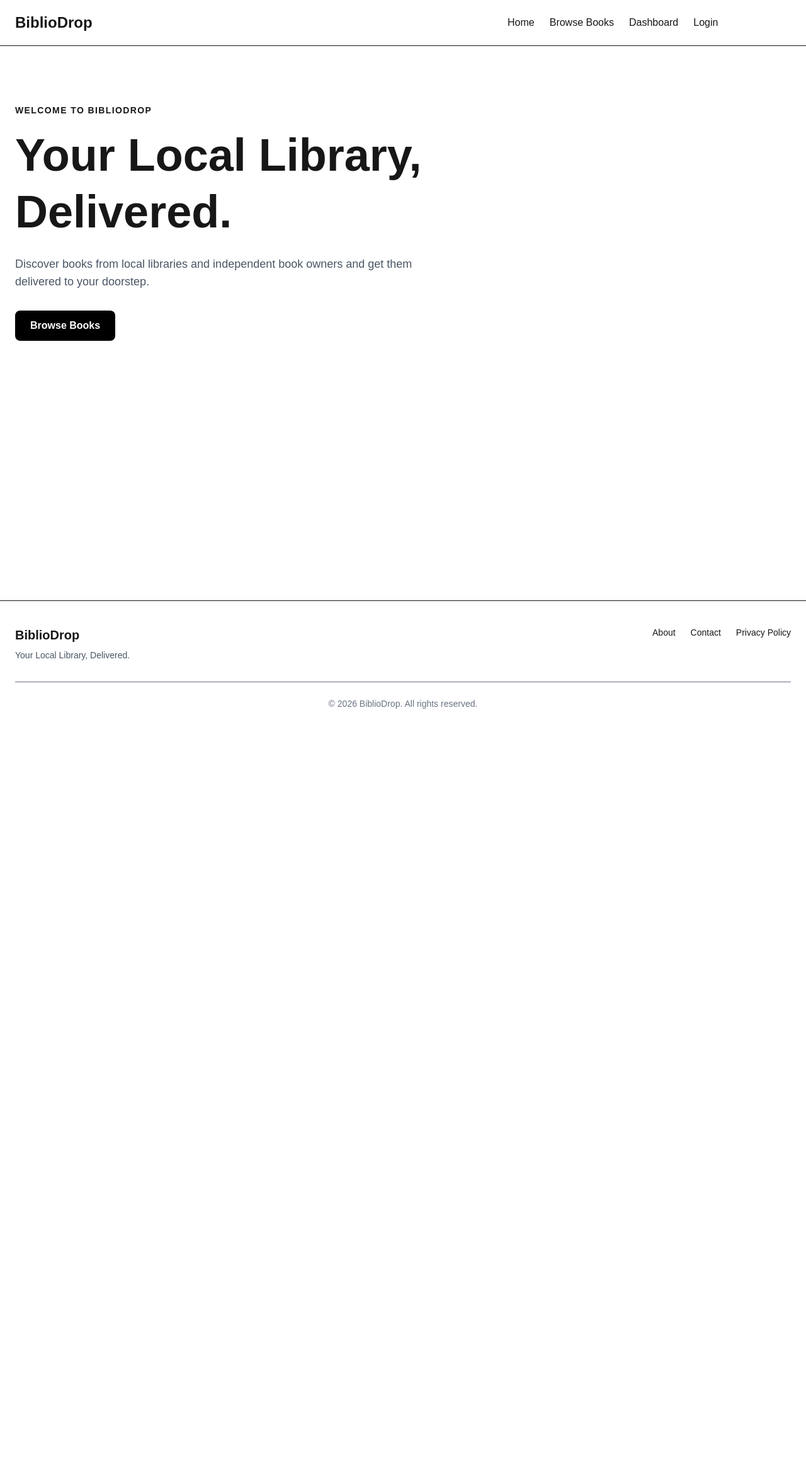
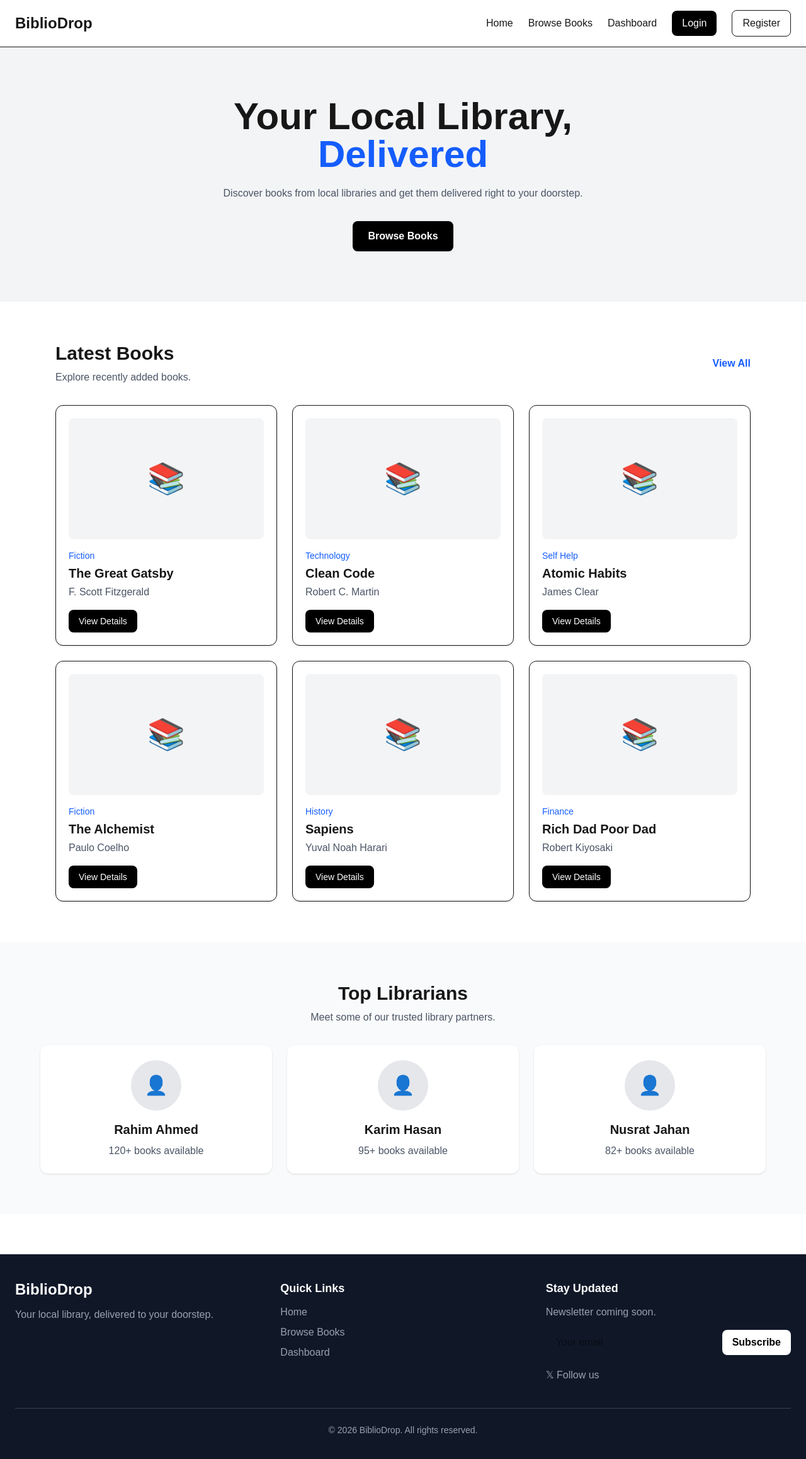
Before and after one commit to Nabdip-Dev/bibliodrop-client, a Next.js app: page / in a window 1280 px wide. Shown: the top 2316 px of the page at 63% size. Before the commit the page ends 1167 px from the top, so only its background shows below. Built offline with nearby package versions, Linux system fonts and the light colour scheme.

Commit message:
feat: structure homepage with reusable sections

```diff
--- /dev/null
+++ b/app/home/Banner.jsx
@@ -0,0 +1,200 @@
+import Link from "next/link";
+
+const books = [
+  {
+    id: 1,
+    title: "The Great Gatsby",
+    author: "F. Scott Fitzgerald",
+    category: "Fiction",
+  },
+  {
+    id: 2,
+    title: "Clean Code",
+    author: "Robert C. Martin",
+    category: "Technology",
+  },
+  {
+    id: 3,
+    title: "Atomic Habits",
+    author: "James Clear",
+    category: "Self Help",
+  },
+  {
+    id: 4,
+    title: "The Alchemist",
+    author: "Paulo Coelho",
+    category: "Fiction",
+  },
+  {
+    id: 5,
+    title: "Sapiens",
+    author: "Yuval Noah Harari",
+    category: "History",
+  },
+  {
+    id: 6,
+    title: "Rich Dad Poor Dad",
+    author: "Robert Kiyosaki",
+    category: "Finance",
+  },
+];
+
+const librarians = [
+  {
+    id: 1,
+    name: "Rahim Ahmed",
+    books: 120,
+  },
+  {
+    id: 2,
+    name: "Karim Hasan",
+    books: 95,
+  },
+  {
+    id: 3,
+    name: "Nusrat Jahan",
+    books: 82,
+  },
+];
+
+export default function Home() {
+  return (
+    <main>
+
+      {/* Hero Section */}
+      <section className="bg-gray-100 px-6 py-20">
+        <div className="mx-auto max-w-6xl text-center">
+
+          <h1 className="text-4xl font-bold md:text-6xl">
+            Your Local Library,
+            <span className="block text-blue-600">
+              Delivered
+            </span>
+          </h1>
+
+          <p className="mx-auto mt-5 max-w-2xl text-gray-600">
+            Discover books from local libraries and get
+            them delivered right to your doorstep.
+          </p>
+
+          <Link
+            href="/browse-books"
+            className="mt-8 inline-block rounded-lg bg-black px-6 py-3 font-semibold text-white hover:bg-gray-800"
+          >
+            Browse Books
+          </Link>
+
+        </div>
+      </section>
+
+      {/* Latest Books */}
+      <section className="mx-auto max-w-6xl px-6 py-16">
+
+        <div className="flex flex-col justify-between gap-4 sm:flex-row sm:items-center">
+
+          <div>
+            <h2 className="text-3xl font-bold">
+              Latest Books
+            </h2>
+
+            <p className="mt-2 text-gray-600">
+              Explore recently added books.
+            </p>
+          </div>
+
+          <Link
+            href="/browse-books"
+            className="font-semibold text-blue-600 hover:underline"
+          >
+            View All
+          </Link>
+
+        </div>
+
+        <div className="mt-8 grid gap-6 sm:grid-cols-2 lg:grid-cols-3">
+
+          {books.map((book) => (
+            <div
+              key={book.id}
+              className="rounded-xl border bg-white p-5 shadow-sm transition hover:shadow-lg"
+            >
+
+              <div className="flex h-48 items-center justify-center rounded-lg bg-gray-100">
+                <span className="text-5xl">
+                  📚
+                </span>
+              </div>
+
+              <p className="mt-4 text-sm text-blue-600">
+                {book.category}
+              </p>
+
+              <h3 className="mt-1 text-xl font-bold">
+                {book.title}
+              </h3>
+
+              <p className="mt-1 text-gray-600">
+                {book.author}
+              </p>
+
+              <Link
+                href={`/books/${book.id}`}
+                className="mt-4 inline-block rounded-lg bg-black px-4 py-2 text-sm font-medium text-white hover:bg-gray-800"
+              >
+                View Details
+              </Link>
+
+            </div>
+          ))}
+
+        </div>
+
+      </section>
+
+      {/* Top Librarians */}
+      <section className="bg-gray-50 px-6 py-16">
+        <div className="mx-auto max-w-6xl">
+
+          <div className="text-center">
+
+            <h2 className="text-3xl font-bold">
+              Top Librarians
+            </h2>
+
+            <p className="mt-2 text-gray-600">
+              Meet some of our trusted library partners.
+            </p>
+
+          </div>
+
+          <div className="mt-8 grid gap-6 md:grid-cols-3">
+
+            {librarians.map((librarian) => (
+              <div
+                key={librarian.id}
+                className="rounded-xl bg-white p-6 text-center shadow-sm"
+              >
+
+                <div className="mx-auto flex h-20 w-20 items-center justify-center rounded-full bg-gray-200 text-3xl">
+                  👤
+                </div>
+
+                <h3 className="mt-4 text-xl font-bold">
+                  {librarian.name}
+                </h3>
+
+                <p className="mt-2 text-gray-600">
+                  {librarian.books}+ books available
+                </p>
+
+              </div>
+            ))}
+
+          </div>
+
+        </div>
+      </section>
+
+    </main>
+  );
+}
--- /dev/null
+++ b/app/home/Categories.jsx
@@ -0,0 +1,11 @@
+import React from 'react';
+
+const Categories = () => {
+    return (
+        <div>
+
+        </div>
+    );
+};
+
+export default Categories;
--- a/app/page.js
+++ b/app/page.js
@@ -1,33 +1,10 @@
+import Banner from "./home/Banner";
+
+
 export default function Home() {
   return (
-    <div className="min-h-screen">
-
-      <section className="mx-auto flex min-h-[70vh] max-w-7xl items-center px-6">
-        <div>
-          <p className="mb-4 text-sm font-semibold uppercase tracking-widest">
-            Welcome to BiblioDrop
-          </p>
-
-          <h1 className="max-w-3xl text-5xl font-bold leading-tight md:text-7xl">
-            Your Local Library, Delivered.
-          </h1>
-
-          <p className="mt-6 max-w-2xl text-lg text-gray-600">
-            Discover books from local libraries and independent book owners
-            and get them delivered to your doorstep.
-          </p>
-
-          <div className="mt-8">
-            <a
-              href="/browse-books"
-              className="inline-block rounded-lg bg-black px-6 py-3 font-semibold text-white"
-            >
-              Browse Books
-            </a>
-          </div>
-        </div>
-      </section>
-
-    </div>
+    <>
+      <Banner />
+    </>
   );
 }
--- a/components/Footer.jsx
+++ b/components/Footer.jsx
@@ -1,37 +1,89 @@
+import Link from "next/link";
+
 export default function Footer() {
   return (
-    <footer className="mt-20 border-t bg-white">
+    <footer className="mt-16 bg-gray-900 text-white">
       <div className="mx-auto max-w-7xl px-6 py-10">
 
-        <div className="flex flex-col justify-between gap-6 md:flex-row">
+        <div className="grid gap-8 md:grid-cols-3">
 
+          {/* Brand */}
           <div>
-            <h2 className="text-xl font-bold">
+            <h2 className="text-2xl font-bold">
               BiblioDrop
             </h2>
 
-            <p className="mt-2 max-w-sm text-sm text-gray-600">
-              Your Local Library, Delivered.
+            <p className="mt-3 max-w-sm text-gray-400">
+              Your local library, delivered to your doorstep.
             </p>
           </div>
 
-          <div className="flex gap-6 text-sm">
-            <a href="#" className="hover:opacity-70">
-              About
-            </a>
+          {/* Quick Links */}
+          <div>
+            <h3 className="text-lg font-semibold">
+              Quick Links
+            </h3>
 
-            <a href="#" className="hover:opacity-70">
-              Contact
-            </a>
+            <div className="mt-3 space-y-2">
+              <Link
+                href="/"
+                className="block text-gray-400 hover:text-white"
+              >
+                Home
+              </Link>
 
-            <a href="#" className="hover:opacity-70">
-              Privacy Policy
-            </a>
+              <Link
+                href="/browse-books"
+                className="block text-gray-400 hover:text-white"
+              >
+                Browse Books
+              </Link>
+
+              <Link
+                href="/dashboard"
+                className="block text-gray-400 hover:text-white"
+              >
+                Dashboard
+              </Link>
+            </div>
+          </div>
+
+          {/* Newsletter */}
+          <div>
+            <h3 className="text-lg font-semibold">
+              Stay Updated
+            </h3>
+
+            <p className="mt-3 text-gray-400">
+              Newsletter coming soon.
+            </p>
+
+            <div className="mt-4 flex gap-3">
+              <input
+                type="email"
+                placeholder="Your email"
+                className="min-w-0 flex-1 rounded-lg px-4 py-2 text-black outline-none"
+              />
+
+              <button className="rounded-lg bg-white px-4 py-2 font-semibold text-black">
+                Subscribe
+              </button>
+            </div>
+
+            <div className="mt-5">
+              <a
+                href="#"
+                className="text-gray-400 hover:text-white"
+              >
+                𝕏 Follow us
+              </a>
+            </div>
           </div>
 
         </div>
 
-        <div className="mt-8 border-t pt-6 text-center text-sm text-gray-500">
+        {/* Copyright */}
+        <div className="mt-10 border-t border-gray-700 pt-6 text-center text-sm text-gray-400">
           © 2026 BiblioDrop. All rights reserved.
         </div>
 
--- a/components/Navbar.jsx
+++ b/components/Navbar.jsx
@@ -1,44 +1,120 @@
 "use client";
 
 import Link from "next/link";
+import { useState } from "react";
 
 export default function Navbar() {
+  const [open, setOpen] = useState(false);
+
   return (
-    <header className="border-b bg-white">
-      <div className="mx-auto flex max-w-7xl items-center justify-between px-6 py-4">
+    <nav className="border-b bg-white shadow-sm">
+      <div className="mx-auto max-w-7xl px-6 py-4">
+
+        <div className="flex items-center justify-between">
 
           {/* Logo */}
-        <Link href="/" className="text-2xl font-bold">
+          <Link
+            href="/"
+            className="text-2xl font-bold"
+          >
             BiblioDrop
           </Link>
 
-        {/* Navigation */}
-        <nav className="hidden items-center gap-6 md:flex">
-          <Link href="/" className="hover:opacity-70">
+          {/* Desktop Menu */}
+          <div className="hidden items-center gap-6 md:flex">
+
+            <Link href="/" className="hover:text-blue-600">
               Home
             </Link>
 
-          <Link href="/browse-books" className="hover:opacity-70">
+            <Link
+              href="/browse-books"
+              className="hover:text-blue-600"
+            >
               Browse Books
             </Link>
 
-          <Link href="/dashboard" className="hover:opacity-70">
+            <Link
+              href="/dashboard"
+              className="hover:text-blue-600"
+            >
               Dashboard
             </Link>
 
-          <Link href="/login" className="hover:opacity-70">
+            <Link
+              href="/login"
+              className="rounded-lg bg-black px-4 py-2 text-white"
+            >
               Login
             </Link>
 
             <Link
               href="/register"
-            className="rounded-lg px-4 py-2 text-white"
+              className="rounded-lg border px-4 py-2"
             >
               Register
             </Link>
-        </nav>
 
           </div>
-    </header>
+
+          {/* Mobile Button */}
+          <button
+            onClick={() => setOpen(!open)}
+            className="text-2xl md:hidden"
+          >
+            ☰
+          </button>
+
+        </div>
+
+        {/* Mobile Menu */}
+        {open && (
+          <div className="mt-4 space-y-2 border-t pt-4 md:hidden">
+
+            <Link
+              href="/"
+              onClick={() => setOpen(false)}
+              className="block rounded-lg px-4 py-3 hover:bg-gray-100"
+            >
+              Home
+            </Link>
+
+            <Link
+              href="/browse-books"
+              onClick={() => setOpen(false)}
+              className="block rounded-lg px-4 py-3 hover:bg-gray-100"
+            >
+              Browse Books
+            </Link>
+
+            <Link
+              href="/dashboard"
+              onClick={() => setOpen(false)}
+              className="block rounded-lg px-4 py-3 hover:bg-gray-100"
+            >
+              Dashboard
+            </Link>
+
+            <Link
+              href="/login"
+              onClick={() => setOpen(false)}
+              className="block rounded-lg px-4 py-3 hover:bg-gray-100"
+            >
+              Login
+            </Link>
+
+            <Link
+              href="/register"
+              onClick={() => setOpen(false)}
+              className="block rounded-lg px-4 py-3 hover:bg-gray-100"
+            >
+              Register
+            </Link>
+
+          </div>
+        )}
+
+      </div>
+    </nav>
   );
 }
```
Also changed, not shown: app/home/LatestBooks.jsx (added, +11 -0 lines), app/home/TopLibrarians.jsx (added, +11 -0 lines). Lines whose indentation alone changed are shown as unchanged.
